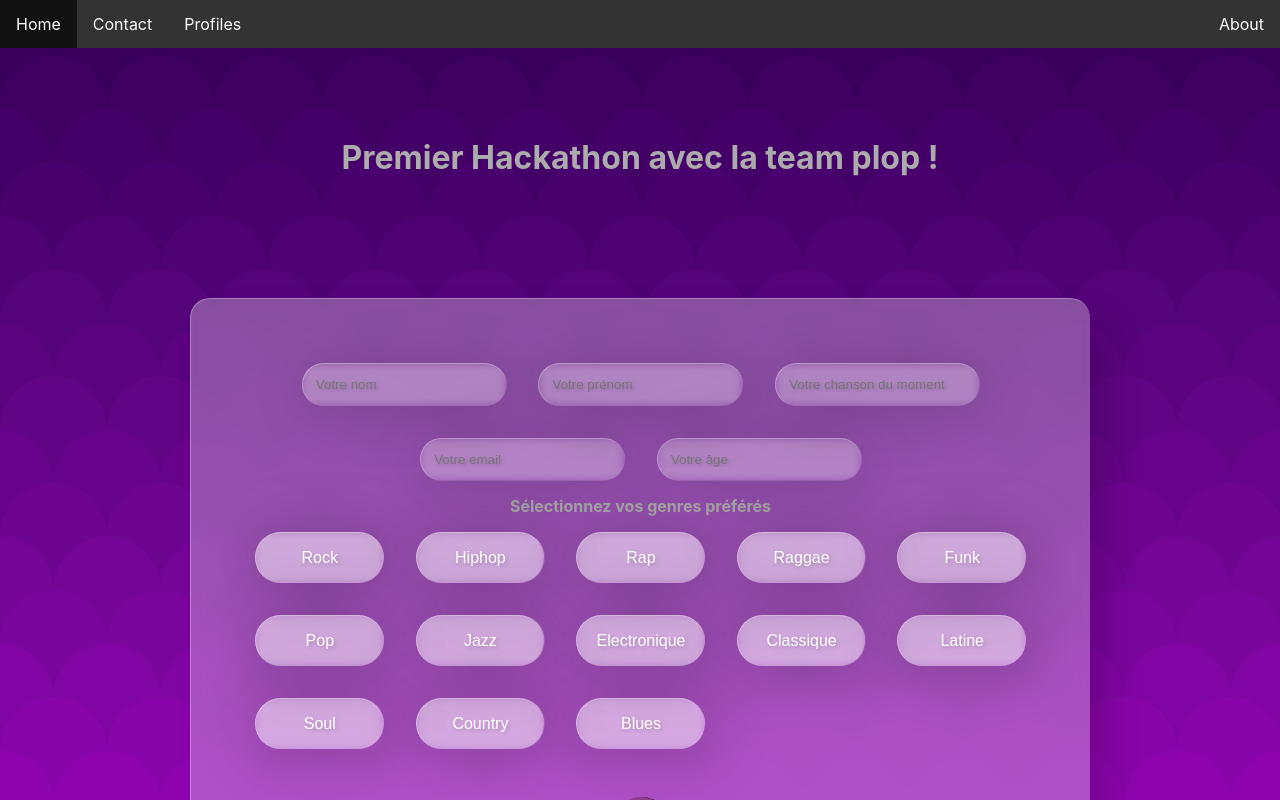
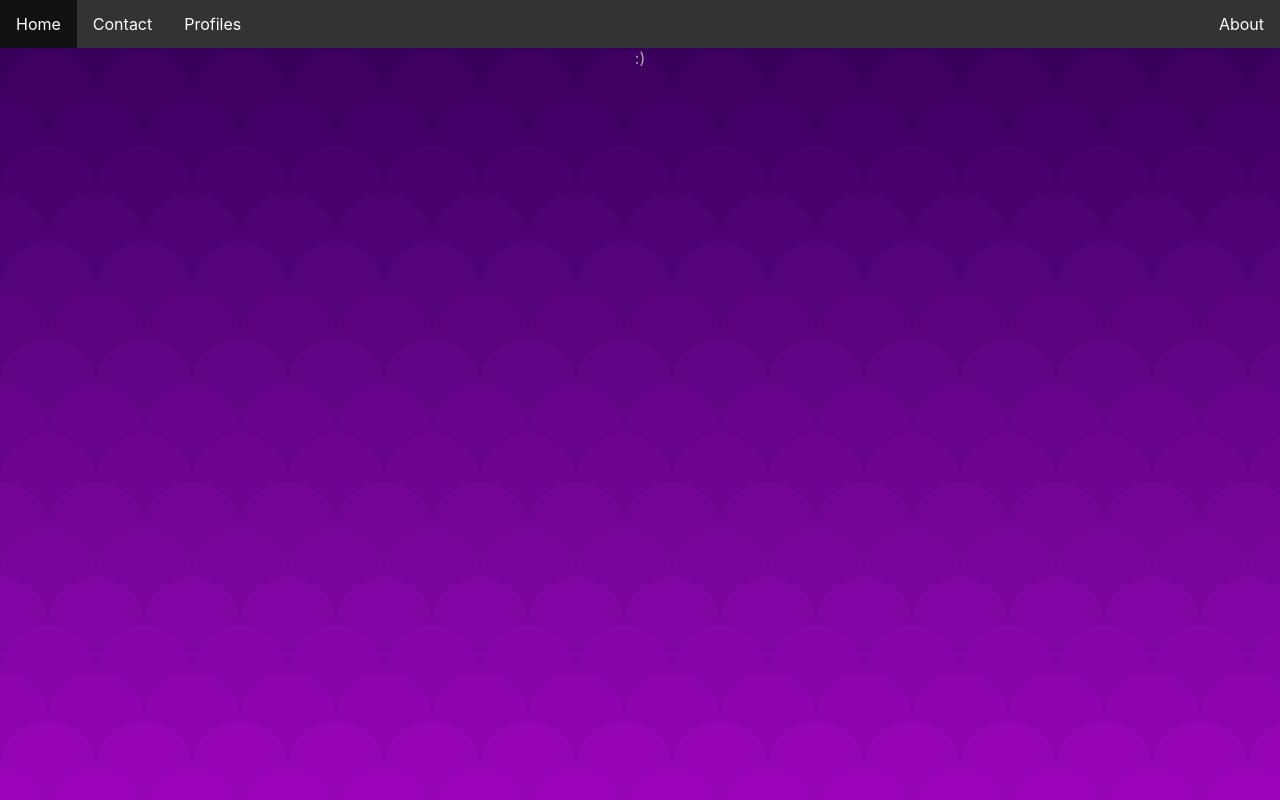
Before and after one commit to ThomasFr45/Hackathon1, a React (Create React App) app: page / in a window 1280 px wide. Shown: the top 800 px of the page. Built offline with nearby package versions, Linux system fonts and the light colour scheme.

Commit message:
Why doesn't it work omg

```diff
--- a/src/App.jsx
+++ b/src/App.jsx
@@ -3,6 +3,7 @@ import Navbar from "./components/Navbar";
 import Footer from "./components/Footer";
 import Home from "./components/Home";
 import "./App.css";
+import { ProfilForm } from './components/ProfilForm'
 
 function App() {
   return (
@@ -12,6 +13,7 @@ function App() {
           <Navbar />
           <Routes>
             <Route path="/" element={<Home />} />
+            <Route path="/profiles" element={<ProfilForm />} />
           </Routes>
         </Router>
       </div>
--- a/src/components/Home.jsx
+++ b/src/components/Home.jsx
@@ -1,10 +1,6 @@
-import { ProfilForm } from "./ProfilForm";
-
 const Home = () => {
   return (
-  <div>
-    <ProfilForm />
-  </div>
+  <div> :)</div>
   )}
 
 export default Home;
```
